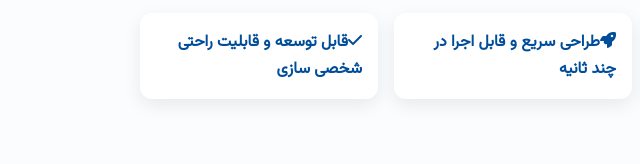
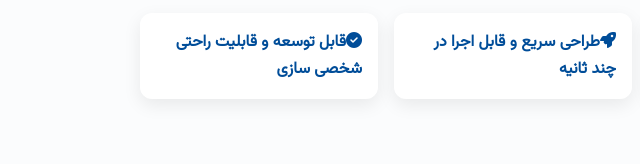
Before and after one commit to kartosheh/kartosheh.github.io, a plain HTML site: page index.html in a window 1280 px wide. Shown: the part 556-720 px from the top of the page, 0-640 px from the left. Drawn offline with nearby package versions, Linux system fonts and the light colour scheme.

Commit message:
Update index.html

```diff
--- a/index.html
+++ b/index.html
@@ -192,7 +192,7 @@
         <li data-aos="fade-right"><i class="fa-solid fa-check"></i> پشتیبانی کامل از زبان فارسی و راست‌چین</li>
         <li data-aos="fade-left"><i class="fa-solid fa-cog"></i> قابل تنظیم برای الگوهای مدرسه‌ای مختلف</li>
         <li data-aos="fade-right"><i class="fa-solid fa-rocket"></i>طراحی سریع و قابل اجرا در چند ثانیه</li>
-        <li data-aos="fade-left"><i class="fa-solid fa-check"></i>قابل توسعه و قابلیت راحتی شخصی سازی</li>
+        <li data-aos="fade-left"><i class="fa-solid fa-check-circle"></i>قابل توسعه و قابلیت راحتی شخصی سازی</li>
       </ul>
     </section>
 
```
